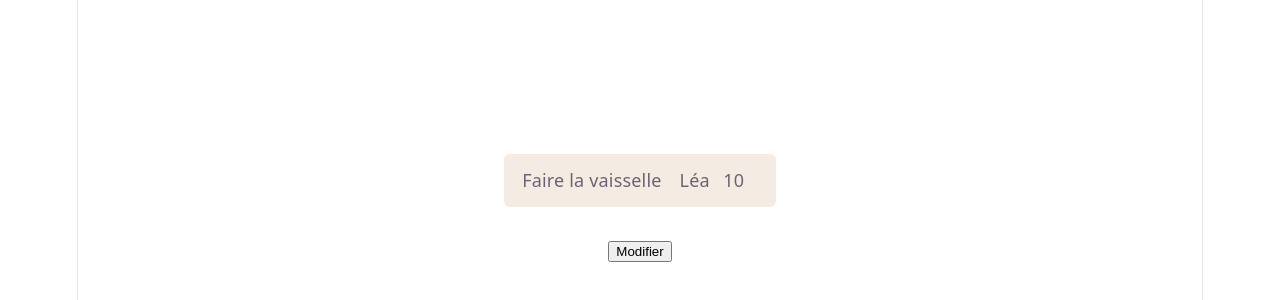
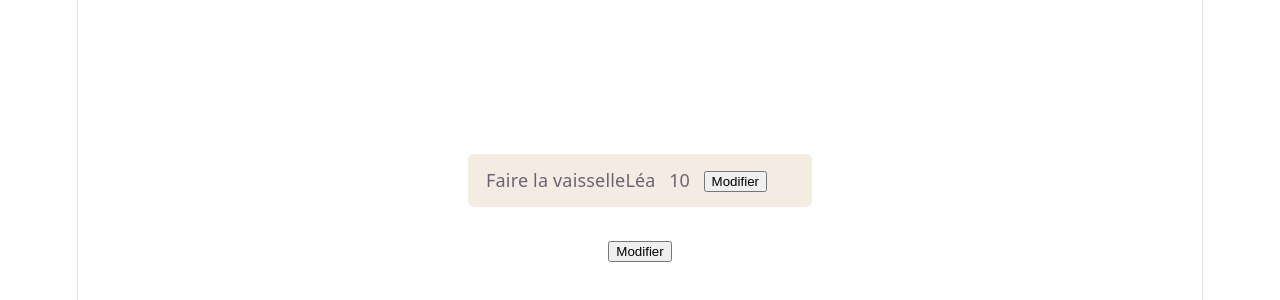
Before and after one commit to elodie-sevestre/ada-projet-lovelace-family, a React (Vite) app in the folder front/: page / in a window 1280 px wide. Shown: the part 192-492 px from the top of the page. Built offline with nearby package versions, Linux system fonts and the light colour scheme.

Commit message:
feat: ouvrir la pop-up en mode édition depuis le bouton modifier

```diff
--- a/front/src/components/TaskItem.jsx
+++ b/front/src/components/TaskItem.jsx
@@ -1,21 +1,37 @@
 import { useState } from "react";
 import "../css/TaskItem.css";
 import TaskModalItem from "./TaskModalItem.jsx";
+//import bouton d'édition pour modifier la tâche
+import EditTaskButton from "./EditTaskButton.jsx";
 
 function TaskItem({ task, currentUser }) {
   const isAdmin = currentUser.role === "ADMIN";
   const [isModalOpen, setIsModalOpen] = useState(false);
+  // useState pour afficher le pop-up en mode édition
+  const [isModalEditing, setIsModalEditing] = useState(false);
 
   return (
     <>
       <div className="task-item-card" onClick={() => setIsModalOpen(true)}>
         <div className="task-item-left-card">
           <div className="task-item-name">{task.task_name}</div>
+        </div>
+        <div className="task-item-right-card">
+          <div className="task-item-assignation">{task.assigned_to}</div>
+          <div className="task-item-points">{task.points}</div>
           {isAdmin && (
             <div
               className="task-item-update-button"
               onClick={(e) => e.stopPropagation()} //Evite que ça ouvre la modal en cliquant sur les boutons modifier ou supprimer
-            ></div>
+            >
+              <EditTaskButton
+                task={task}
+                onEdit={() => {
+                  setIsModalOpen(true);
+                  setIsModalEditing(true);
+                }}
+              />
+            </div>
           )}
           {isAdmin && (
             <div
@@ -23,15 +39,18 @@ function TaskItem({ task, currentUser }) {
               onClick={(e) => e.stopPropagation()}
             ></div>
           )}
-        </div>
-        <div className="task-item-right-card">
-          <div className="task-item-assignation">{task.assigned_to}</div>
-          <div className="task-item-points">{task.points}</div>
           <div className="task-item-checkbox"></div>
         </div>
       </div>
       {isModalOpen && (
-        <TaskModalItem task={task} onClose={() => setIsModalOpen(false)} />
+        <TaskModalItem
+          task={task}
+          isEditing={isModalEditing}
+          onClose={() => {
+            setIsModalOpen(false);
+            setIsModalEditing(false);
+          }}
+        />
       )}
     </>
   );
```
